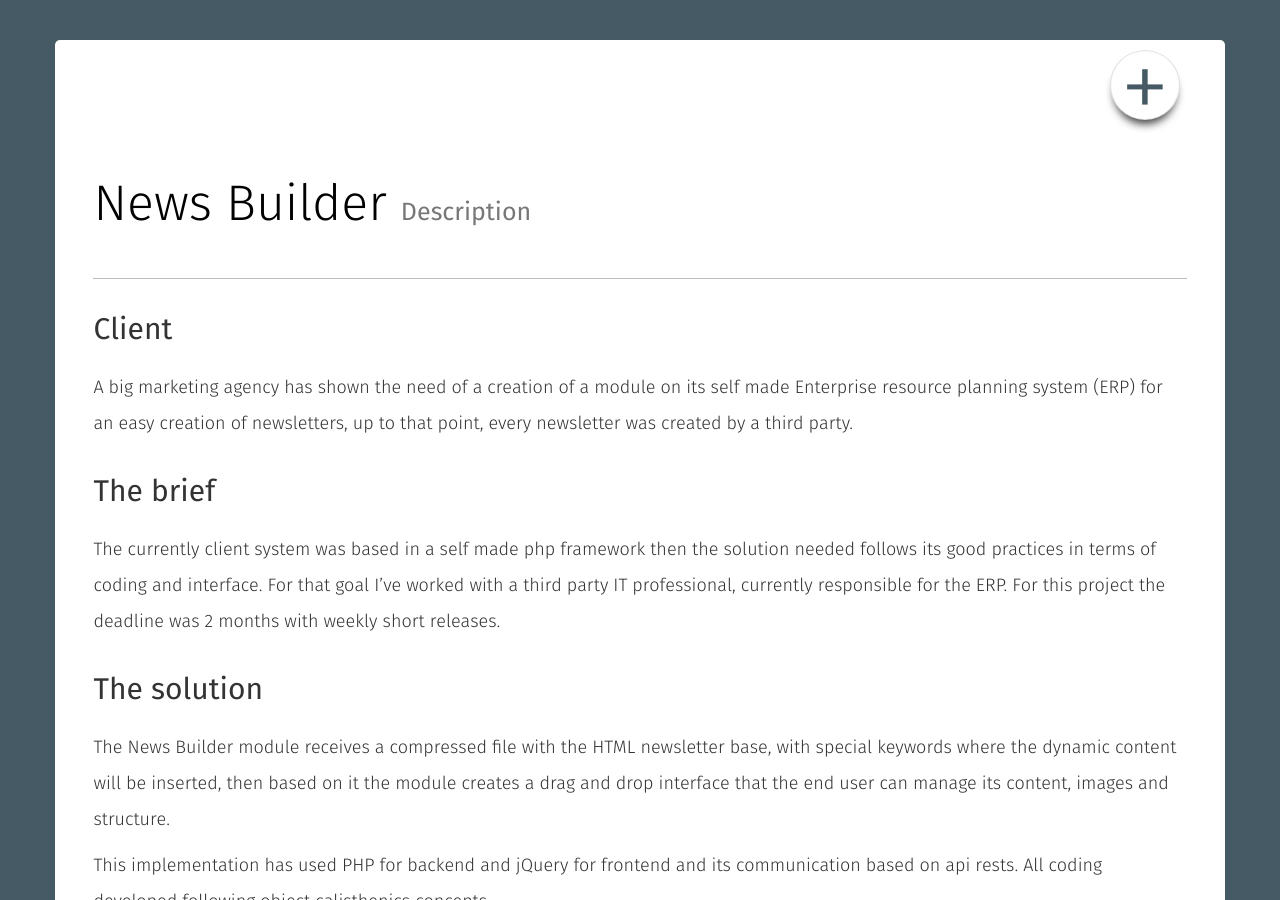
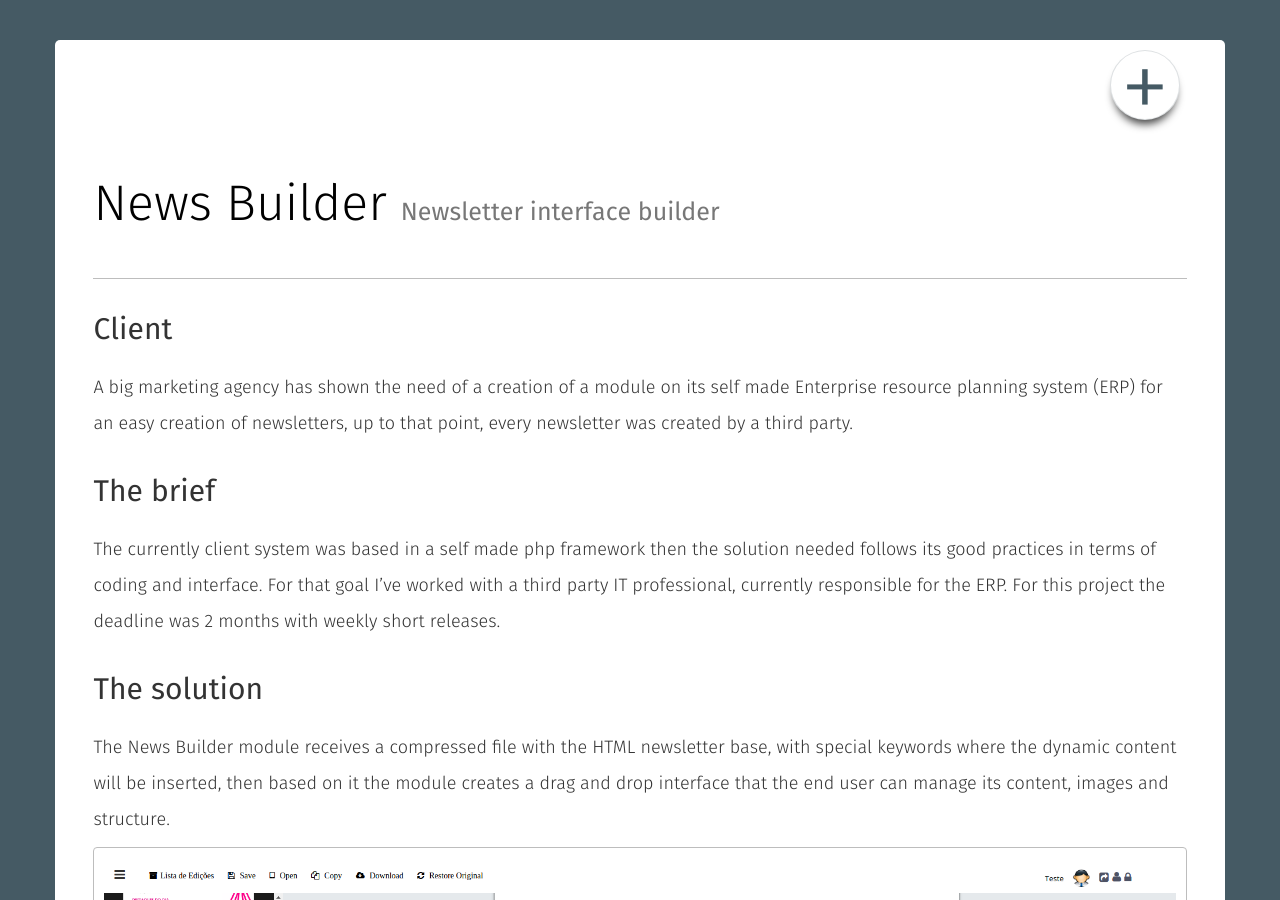
Before and after one commit to vanderleisilva/vanderleisilva.github.io, a Jekyll site: the page built from portfolio/news-builder/index.html, in a window 1280 px wide and 900 px high. Built offline with Jekyll 4.4.1, drawn with Linux system fonts in a browser that asks for light colours.

Commit message:
Add News Builder image

```diff
--- a/portfolio/news-builder/index.html
+++ b/portfolio/news-builder/index.html
@@ -8,7 +8,7 @@
 <section id="tpl_element">
 	<div class="container">
 		<header class="template_header">
-			<h1>News Builder <small class="h1-small">Description</small></h1>
+			<h1>News Builder <small class="h1-small">Newsletter interface builder</small></h1>
 		</header>
 		<article>
   			<h2>Client</h2>
@@ -23,6 +23,7 @@
 			<p>
 				The News Builder module receives a compressed file with the HTML newsletter base, with special keywords where the dynamic content will be inserted, then based on it the module creates a drag and drop interface that the end user can manage its content, images and structure.
 			</p>
+			<img style="width:100%" alt="News Builder interface" src="/images/news.png" />
 			<p>
 				This implementation has used PHP for backend and jQuery for frontend and its communication based on api rests. All coding developed following object calisthenics concepts.
 			</p>
```
